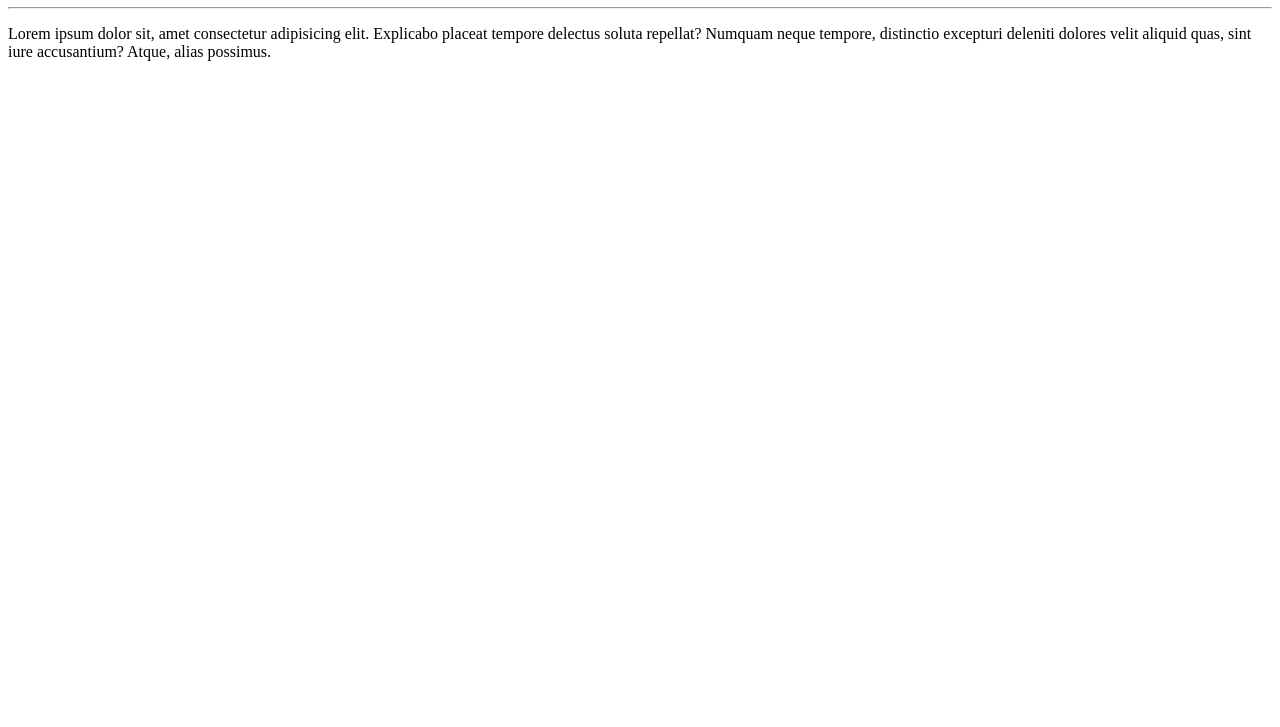
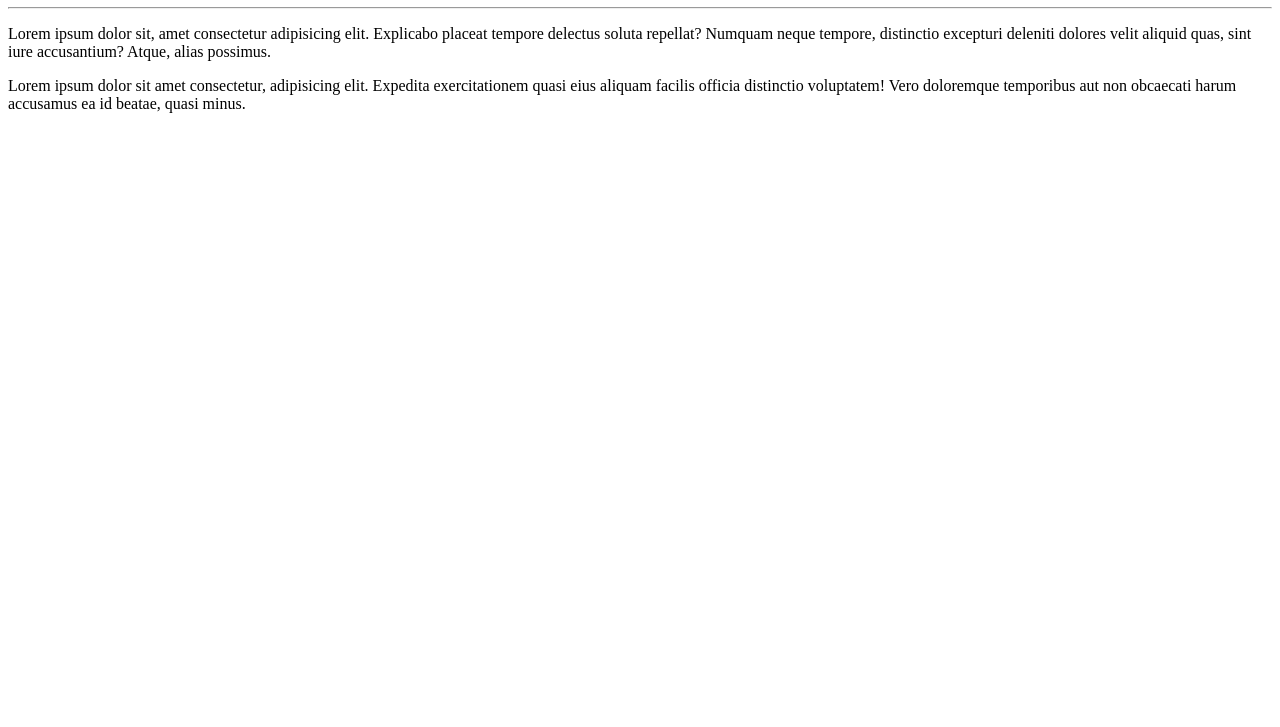
Before and after one commit to flael-ux/Projeto-Jehasasy, a plain HTML site: page site-exemplo/index.html in a window 1280 px wide. Shown: the part 73-800 px from the top of the page. Drawn offline with Linux system fonts and the light colour scheme.

Commit message:
adicionei parag.

```diff
--- a/site-exemplo/index.html
+++ b/site-exemplo/index.html
@@ -9,5 +9,6 @@
     <h1>Olá, felas </h1>
     <hr>
     <p>Lorem ipsum dolor sit, amet consectetur adipisicing elit. Explicabo placeat tempore delectus soluta repellat? Numquam neque tempore, distinctio excepturi deleniti dolores velit aliquid quas, sint iure accusantium? Atque, alias possimus.</p>
+    <p>Lorem ipsum dolor sit amet consectetur, adipisicing elit. Expedita exercitationem quasi eius aliquam facilis officia distinctio voluptatem! Vero doloremque temporibus aut non obcaecati harum accusamus ea id beatae, quasi minus.</p>
 </body>
 </html>
```
